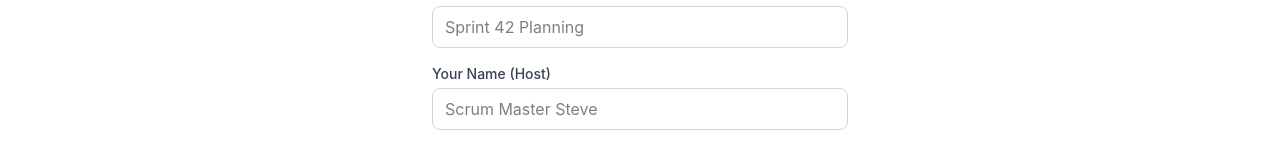
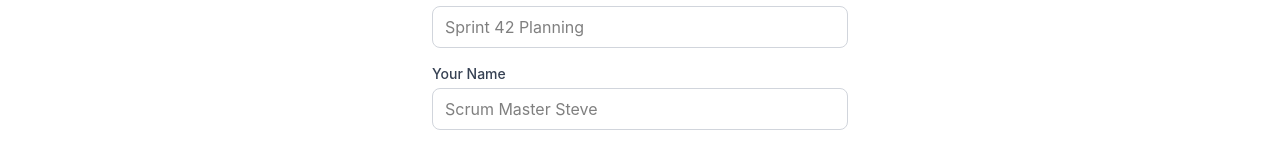
Before and after one commit to francis-eye/storyhand, a React (Vite) app in the folder client/: page /create in a window 1280 px wide. Shown: the part 187-335 px from the top of the page. Built offline with nearby package versions, Linux system fonts and the light colour scheme.

Commit message:
refactor: update CreateGamePage label for facilitator role

```diff
--- a/client/src/pages/CreateGamePage.tsx
+++ b/client/src/pages/CreateGamePage.tsx
@@ -59,7 +59,7 @@
 
         {/* Host name */}
         <div>
-          <label className="block text-sm font-medium text-gray-700 mb-1">Your Name (Host)</label>
+          <label className="block text-sm font-medium text-gray-700 mb-1">Your Name</label>
           <input
             type="text"
             value={hostName}
```
